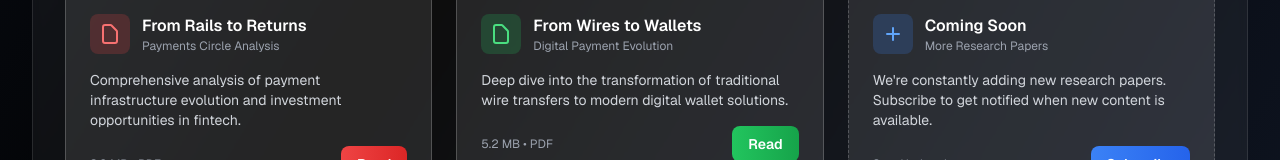
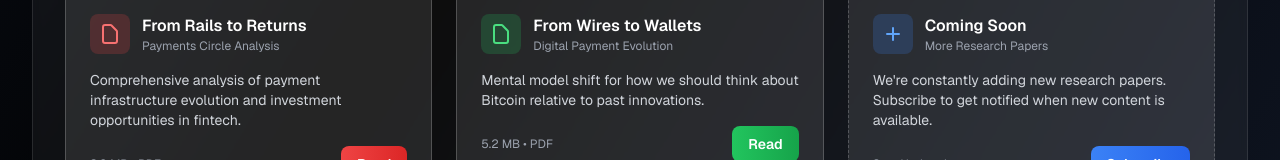
Before and after one commit to Kfar19/CursorWeb, a Next.js app: page /research in a window 1280 px wide. Shown: the part 1467-1627 px from the top of the page. Built offline with nearby package versions, Linux system fonts and the light colour scheme.

Commit message:
Update research paper description to focus on Bitcoin mental model shift

```diff
--- a/src/app/research/page.tsx
+++ b/src/app/research/page.tsx
@@ -652,7 +652,7 @@ export default function ResearchPage() {
                       </div>
                     </div>
                     <p className="text-gray-300 text-sm mb-4">
-                      Deep dive into the transformation of traditional wire transfers to modern digital wallet solutions.
+                      Mental model shift for how we should think about Bitcoin relative to past innovations.
                     </p>
                     <div className="flex items-center justify-between">
                       <span className="text-gray-400 text-xs">5.2 MB • PDF</span>
```
